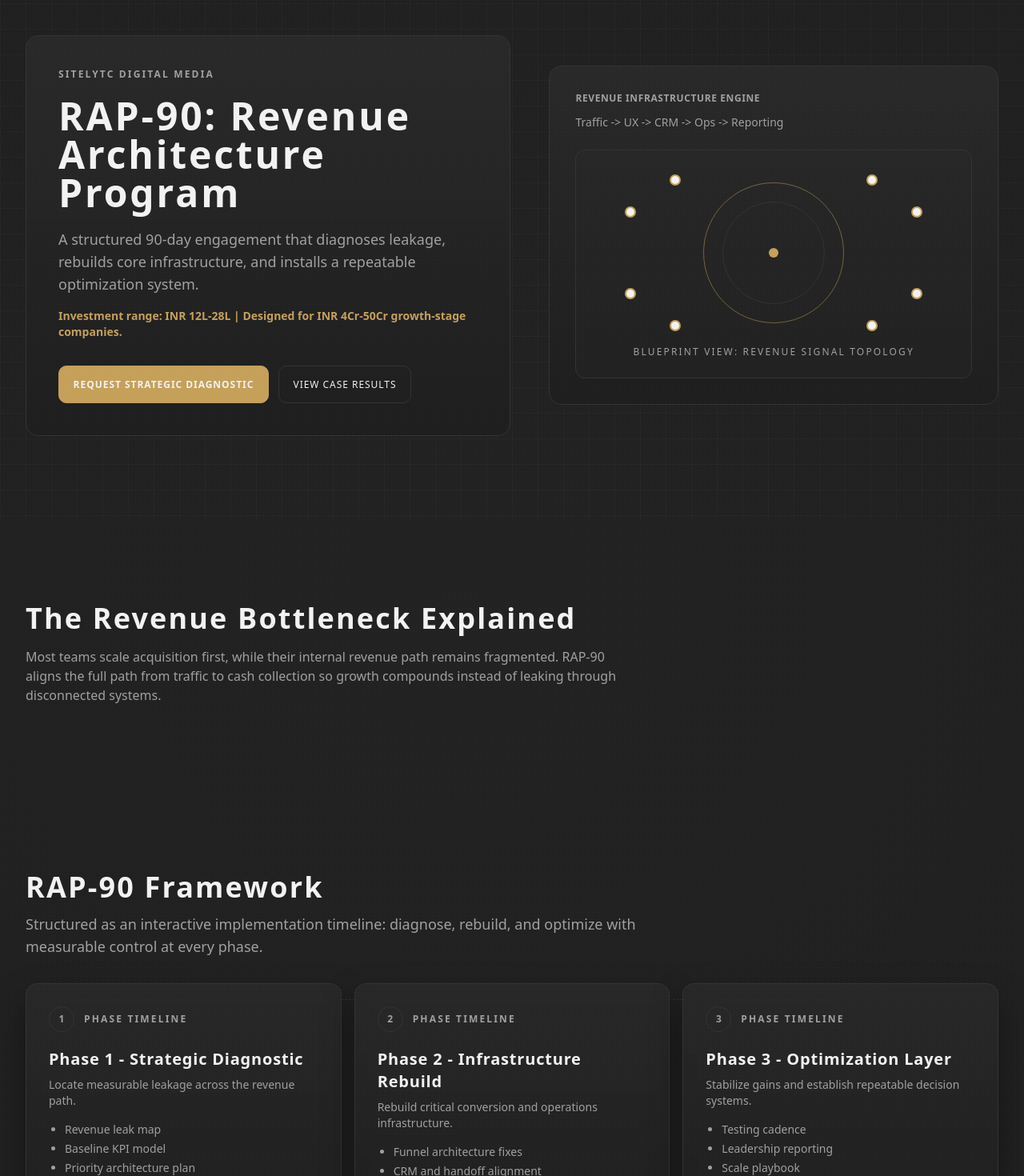
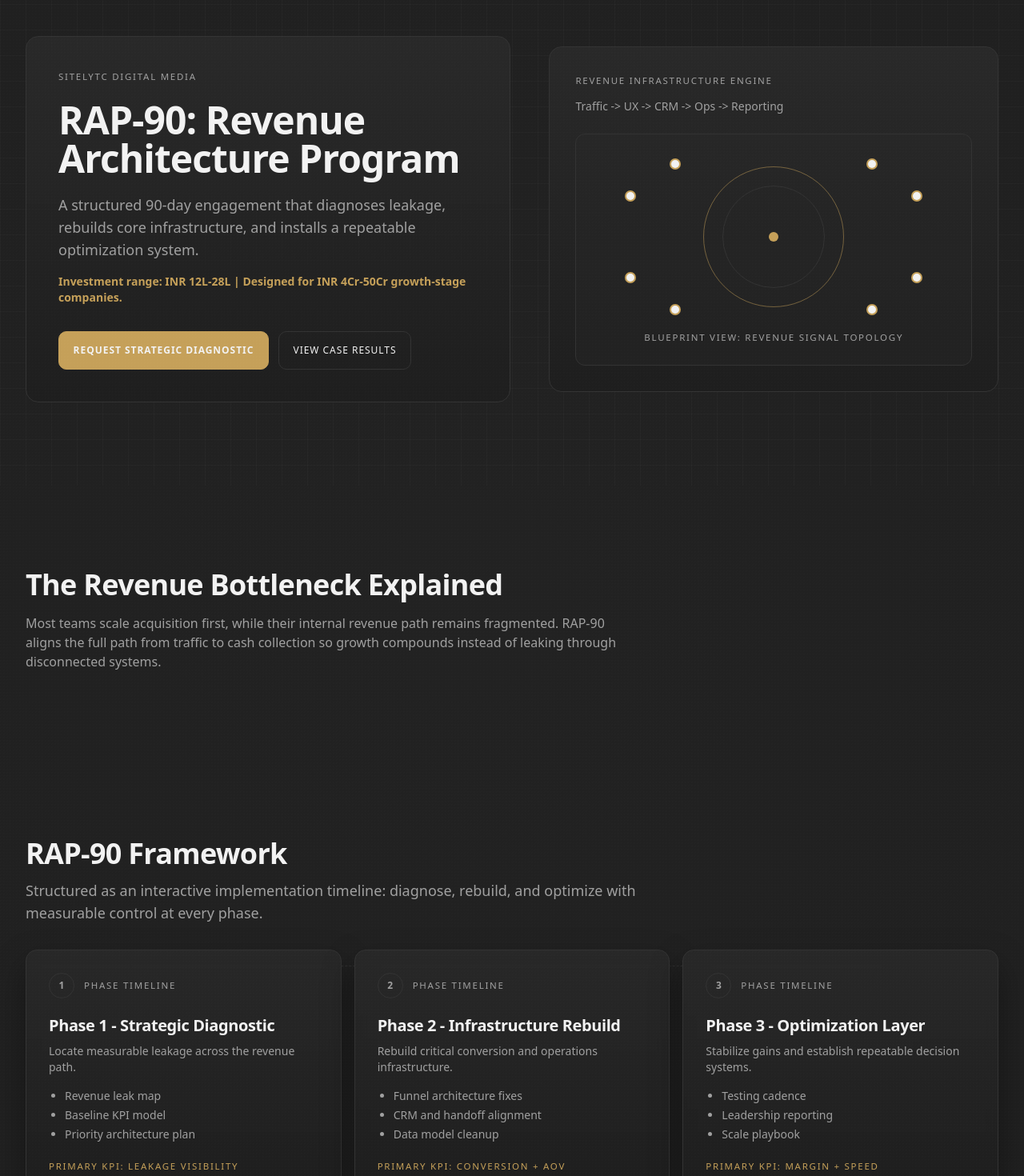
Before and after one commit to smayankthakur/Trinity, a Next.js app: page /rap-90 in a window 1280 px wide. Shown: the part 140-1610 px from the top of the page at 80% size. Built offline with nearby package versions, Linux system fonts and the light colour scheme.

Commit message:
Style update02

```diff
--- a/src/app/globals.css
+++ b/src/app/globals.css
@@ -7,8 +7,9 @@
   --color-text-muted: #a0a0a0;
   --color-line: #333333;
   --color-accent: #c5a059;
-  --font-heading: var(--font-plex-mono), monospace;
+  --font-heading: var(--font-inter), sans-serif;
   --font-body: var(--font-inter), sans-serif;
+  --font-label: var(--font-jetbrains-mono), monospace;
 }
 
 * {
@@ -24,7 +25,7 @@ body {
   color: var(--color-ink);
   font-family: var(--font-body);
   text-rendering: optimizeLegibility;
-  line-height: 1.6;
+  line-height: 1.72;
 }
 
 a {
@@ -49,8 +50,8 @@ a {
     font-family: var(--font-heading);
     font-size: 1.875rem;
     line-height: 1.1;
-    font-weight: 600;
-    letter-spacing: 0.08em;
+    font-weight: 800;
+    letter-spacing: -0.02em;
   }
 
   .data-card {
@@ -113,6 +114,24 @@ a {
     background-image: radial-gradient(circle at 20% 20%, rgb(255 255 255 / 0.65) 0.7px, transparent 1px);
     background-size: 4px 4px;
   }
+
+  .label-precision {
+    font-family: var(--font-label);
+    letter-spacing: 0.15em;
+    text-transform: uppercase;
+    font-size: 0.72rem;
+    font-weight: 500;
+  }
+
+  .headline-tight {
+    letter-spacing: -0.02em;
+  }
+}
+
+h1,
+h2,
+h3 {
+  letter-spacing: -0.02em;
 }
 
 @media (min-width: 768px) {
--- a/src/app/layout.tsx
+++ b/src/app/layout.tsx
@@ -1,13 +1,21 @@
 import type { Metadata } from "next";
-import { IBM_Plex_Mono, Inter } from "next/font/google";
+import { Inter, JetBrains_Mono } from "next/font/google";
 import "./globals.css";
 import { StickyHeader } from "@/components/layout/sticky-header";
 import { Footer } from "@/components/layout/footer";
 import { AnalyticsScripts } from "@/components/layout/analytics-scripts";
 import { ConversionTriggers } from "@/components/conversion/conversion-triggers";
 
-const inter = Inter({ subsets: ["latin"], variable: "--font-inter" });
-const plexMono = IBM_Plex_Mono({ subsets: ["latin"], weight: ["400", "500", "600"], variable: "--font-plex-mono" });
+const inter = Inter({
+  subsets: ["latin"],
+  variable: "--font-inter",
+  weight: ["400", "500", "600", "700", "800"],
+});
+const jetbrainsMono = JetBrains_Mono({
+  subsets: ["latin"],
+  variable: "--font-jetbrains-mono",
+  weight: ["400", "500", "600"],
+});
 
 export const metadata: Metadata = {
   title: {
@@ -22,7 +30,7 @@ export const metadata: Metadata = {
 export default function RootLayout({ children }: Readonly<{ children: React.ReactNode }>) {
   return (
     <html lang="en" suppressHydrationWarning>
-      <body className={`${inter.variable} ${plexMono.variable}`}>
+      <body className={`${inter.variable} ${jetbrainsMono.variable}`}>
         <AnalyticsScripts />
         <StickyHeader />
         <main className="grain-overlay">{children}</main>
--- a/src/app/rap-90/page.tsx
+++ b/src/app/rap-90/page.tsx
@@ -22,7 +22,7 @@ export default function RAP90Page() {
       />
 
       <section className="section-wrap">
-        <h2 className="font-heading text-3xl font-semibold tracking-[0.06em] md:text-4xl">
+        <h2 className="headline-tight font-heading text-3xl font-bold md:text-4xl">
           The Revenue Bottleneck Explained
         </h2>
         <p className="mt-4 max-w-3xl text-base text-text-muted">
@@ -37,7 +37,7 @@ export default function RAP90Page() {
       </section>
 
       <section className="section-wrap">
-        <h2 className="font-heading text-3xl font-semibold tracking-[0.06em] md:text-4xl">Financial Impact Model</h2>
+        <h2 className="headline-tight font-heading text-3xl font-bold md:text-4xl">Financial Impact Model</h2>
         <p className="mt-4 max-w-3xl text-base text-text-muted">
           We model impact using your current baseline: traffic quality, conversion rates, average value,
           operational load, and decision speed.
@@ -61,8 +61,8 @@ export default function RAP90Page() {
       <section className="section-wrap">
         {/* Conversion trigger: explicit investment range filters low-budget leads early. */}
         <div className="surface-panel p-8 md:p-10">
-          <h2 className="font-heading text-3xl font-semibold tracking-[0.06em] md:text-4xl">Investment Range</h2>
-          <p className="mt-6 font-heading text-2xl font-semibold tracking-[0.08em] md:text-4xl">INR 12L-28L</p>
+          <h2 className="headline-tight font-heading text-3xl font-bold md:text-4xl">Investment Range</h2>
+          <p className="mt-6 headline-tight font-heading text-2xl font-bold md:text-4xl">INR 12L-28L</p>
           <p className="mt-3 text-sm text-text-muted">
             This is a commercial transformation engagement, not a design-only project. Approvals are given
             to teams with decision authority, baseline data access, and execution commitment.
--- a/src/components/sections/final-cta-section.tsx
+++ b/src/components/sections/final-cta-section.tsx
@@ -9,7 +9,7 @@ export function FinalCtaSection({ title, qualifier }: FinalCtaSectionProps) {
   return (
     <section className="section-wrap">
       <div className="surface-panel p-8 md:p-10">
-        <h2 className="font-heading text-3xl font-semibold tracking-[0.06em] md:text-4xl">{title}</h2>
+        <h2 className="headline-tight font-heading text-3xl font-bold md:text-4xl">{title}</h2>
         {qualifier ? <p className="mt-3 text-sm text-text-muted">{qualifier}</p> : null}
         <div className="mt-6">
           <CTAButton href="/book-diagnostic" label="Request Strategic Diagnostic" />
--- a/src/components/sections/hero-section.tsx
+++ b/src/components/sections/hero-section.tsx
@@ -12,8 +12,8 @@ export function HeroSection({ title, subtitle, primaryCta, secondaryCta, qualifi
   return (
     <section className="section-wrap blueprint-grid grid items-center gap-12 lg:grid-cols-[1.08fr_1fr]">
       <div className="surface-panel p-8 md:p-10">
-        <p className="text-xs font-semibold uppercase tracking-[0.18em] text-text-muted">Sitelytc Digital Media</p>
-        <h1 className="mt-5 font-heading text-4xl font-semibold tracking-[0.06em] md:text-5xl">{title}</h1>
+        <p className="label-precision text-text-muted">Sitelytc Digital Media</p>
+        <h1 className="headline-tight mt-5 font-heading text-4xl font-extrabold md:text-5xl">{title}</h1>
         <p className="mt-5 max-w-2xl text-base text-text-muted md:text-lg">{subtitle}</p>
         {qualifier ? <p className="mt-4 text-sm font-semibold text-accent">{qualifier}</p> : null}
         <div className="mt-8 flex flex-wrap gap-3">
@@ -25,7 +25,7 @@ export function HeroSection({ title, subtitle, primaryCta, secondaryCta, qualifi
         </div>
       </div>
       <div className="surface-panel overflow-hidden p-7 md:p-8">
-        <p className="text-xs font-semibold uppercase tracking-wider text-text-muted">Revenue Infrastructure Engine</p>
+        <p className="label-precision text-text-muted">Revenue Infrastructure Engine</p>
         <p className="mt-3 text-sm text-text-muted">Traffic {"->"} UX {"->"} CRM {"->"} Ops {"->"} Reporting</p>
         <div className="mt-6 rounded-xl border border-line bg-surface-alt/30 p-6">
           <div className="relative mx-auto h-52 w-full max-w-sm">
@@ -45,7 +45,7 @@ export function HeroSection({ title, subtitle, primaryCta, secondaryCta, qualifi
               <div key={position} className={`absolute ${position} h-2.5 w-2.5 rounded-full bg-ink ring-2 ring-accent`} />
             ))}
           </div>
-          <p className="mt-3 text-center text-xs uppercase tracking-[0.18em] text-text-muted">
+          <p className="label-precision mt-3 text-center text-text-muted">
             Blueprint View: Revenue Signal Topology
           </p>
         </div>
--- a/src/components/sections/rap90-framework-block.tsx
+++ b/src/components/sections/rap90-framework-block.tsx
@@ -8,7 +8,7 @@ export function RAP90FrameworkBlock({ phases }: RAP90FrameworkBlockProps) {
   return (
     <section aria-labelledby="framework-heading" className="space-y-8">
       <div>
-        <h2 id="framework-heading" className="font-heading text-3xl font-semibold tracking-[0.06em] md:text-4xl">
+        <h2 id="framework-heading" className="headline-tight font-heading text-3xl font-bold md:text-4xl">
           RAP-90 Framework
         </h2>
         <p className="mt-3 max-w-3xl text-base text-text-muted md:text-lg">
@@ -27,16 +27,16 @@ export function RAP90FrameworkBlock({ phases }: RAP90FrameworkBlockProps) {
               <span className="inline-flex h-8 w-8 items-center justify-center rounded-full border border-line text-xs font-semibold text-text-muted">
                 {index + 1}
               </span>
-              <p className="text-xs font-semibold uppercase tracking-[0.18em] text-text-muted">Phase Timeline</p>
+              <p className="label-precision text-text-muted">Phase Timeline</p>
             </div>
-            <h3 className="mt-2 font-heading text-xl font-semibold tracking-[0.04em]">{phase.title}</h3>
+            <h3 className="headline-tight mt-2 font-heading text-xl font-bold">{phase.title}</h3>
             <p className="mt-2 text-sm text-text-muted">{phase.goal}</p>
             <ul className="mt-4 list-disc space-y-1 pl-5 text-sm text-text-muted transition duration-200 group-hover:text-ink">
               {phase.outputs.map((output) => (
                 <li key={output}>{output}</li>
               ))}
             </ul>
-            <p className="mt-5 text-xs font-semibold uppercase tracking-[0.14em] text-accent">
+            <p className="label-precision mt-5 text-accent">
               Primary KPI: {phase.kpi}
             </p>
           </article>
--- a/src/components/ui/case-result-card.tsx
+++ b/src/components/ui/case-result-card.tsx
@@ -3,10 +3,10 @@ import type { CaseResult } from "@/types";
 export function CaseResultCard({ companyType, problem, fix, before, after, impact }: CaseResult) {
   return (
     <article className="data-card space-y-3">
-      <p className="text-xs font-semibold uppercase tracking-[0.18em] text-accent">{companyType}</p>
-      <p className="font-heading text-lg font-semibold tracking-[0.04em]">Problem</p>
+      <p className="label-precision text-accent">{companyType}</p>
+      <p className="headline-tight font-heading text-lg font-bold">Problem</p>
       <p className="text-sm text-text-muted">{problem}</p>
-      <p className="font-heading text-lg font-semibold tracking-[0.04em]">Infrastructure Fix</p>
+      <p className="headline-tight font-heading text-lg font-bold">Infrastructure Fix</p>
       <p className="text-sm text-text-muted">{fix}</p>
       <div className="grid gap-2 text-sm md:grid-cols-3">
         <p className="rounded-md border border-line bg-surface-alt/40 px-3 py-2">
--- a/src/components/ui/industry-block.tsx
+++ b/src/components/ui/industry-block.tsx
@@ -3,10 +3,10 @@ import type { Industry } from "@/types";
 export function IndustryBlock({ name, bottlenecks, outcomes }: Industry) {
   return (
     <article className="data-card">
-      <h3 className="font-heading text-xl font-semibold tracking-[0.05em]">{name}</h3>
+      <h3 className="headline-tight font-heading text-xl font-bold">{name}</h3>
       <div className="mt-4 grid gap-4 md:grid-cols-2">
         <div>
-          <p className="text-xs font-semibold uppercase tracking-[0.16em] text-text-muted">Common Bottlenecks</p>
+          <p className="label-precision text-text-muted">Common Bottlenecks</p>
           <ul className="mt-2 list-disc pl-5 text-sm text-text-muted">
             {bottlenecks.map((item) => (
               <li key={item}>{item}</li>
@@ -14,7 +14,7 @@ export function IndustryBlock({ name, bottlenecks, outcomes }: Industry) {
           </ul>
         </div>
         <div>
-          <p className="text-xs font-semibold uppercase tracking-[0.16em] text-accent">Expected Outcomes</p>
+          <p className="label-precision text-accent">Expected Outcomes</p>
           <ul className="mt-2 list-disc pl-5 text-sm text-text-muted">
             {outcomes.map((item) => (
               <li key={item}>{item}</li>
--- a/src/components/ui/metric-card.tsx
+++ b/src/components/ui/metric-card.tsx
@@ -4,7 +4,7 @@ export function MetricCard({ label, value, context }: Metric) {
   return (
     <article className="data-card border-accent/20">
       <p className="kpi-number">{value}</p>
-      <p className="mt-2 font-heading text-base font-semibold tracking-[0.06em]">{label}</p>
+      <p className="headline-tight mt-2 font-heading text-base font-bold">{label}</p>
       <p className="mt-2 text-sm text-text-muted">{context}</p>
     </article>
   );
```
Also changed, not shown: src/app/page.tsx (+4 -4 lines), src/components/sections/results-ticker.tsx (+3 -5 lines).
